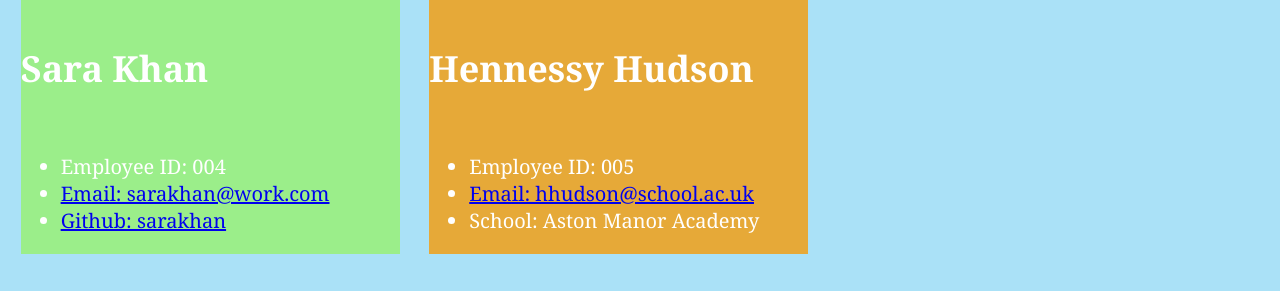
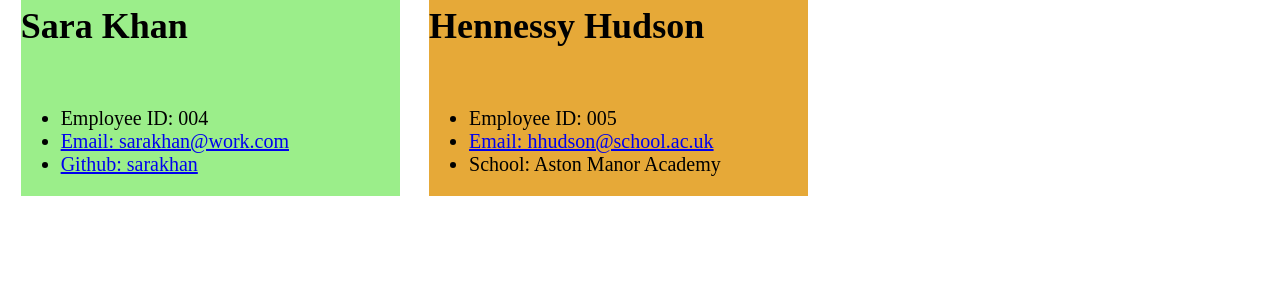
Before and after one commit to Sakariya95/Team-Profile-Generator, a website: page __dist__/team-profile.html in a window 1280 px wide. Shown: the part 509-800 px from the top of the page. Drawn offline with Linux system fonts and the light colour scheme.

Commit message:
Update styles.css

```diff
--- a/__dist__/styles.css
+++ b/__dist__/styles.css
@@ -6,13 +6,6 @@
     --engineergreen: #9bee8a;
     --internorange: #e6a938;
   }
-
-  body {
-    font-family: Cambria, Cochin, Georgia, Times, 'Times New Roman', serif;
-    color: var(--textwhite);
-    background-color: var(--backgroundblue);
-  }
-
   .navbar {
     background-color: var(--navblue);
     justify-content: center;
@@ -22,7 +15,7 @@
   }
 
   .card {
-    display: inline-block;
+    display: inline-table;
     width: 30%;
     margin: 1%
   }
```
